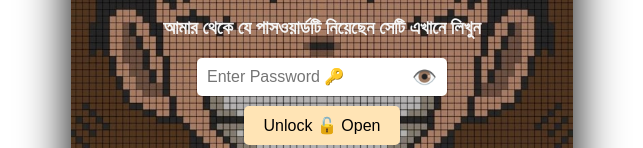
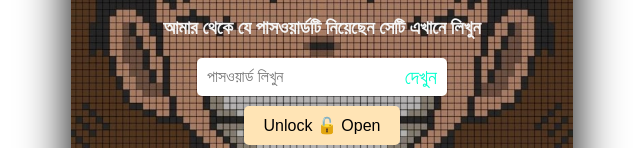
Before and after one commit to htmlcoderbd/All-site-share, a plain HTML site: page index.html in a window 1280 px wide. Shown: the part 317-465 px from the top of the page, without its empty margins (318-961 px from the left). Drawn offline with Linux system fonts and the light colour scheme.

Commit message:
index.html

```diff
--- a/index.html
+++ b/index.html
@@ -12,8 +12,8 @@
 
 
     <div class="password-container">
-      <input type="password" id="password" placeholder="Enter Password 🔑">
-      <span id="togglePassword" class="toggle-icon">👁️</span>
+      <input type="password" id="password" placeholder="পাসওয়ার্ড লিখুন">
+      <span id="togglePassword" class="toggle-icon">দেখুন</span>
     </div>
 
     <br>
```
